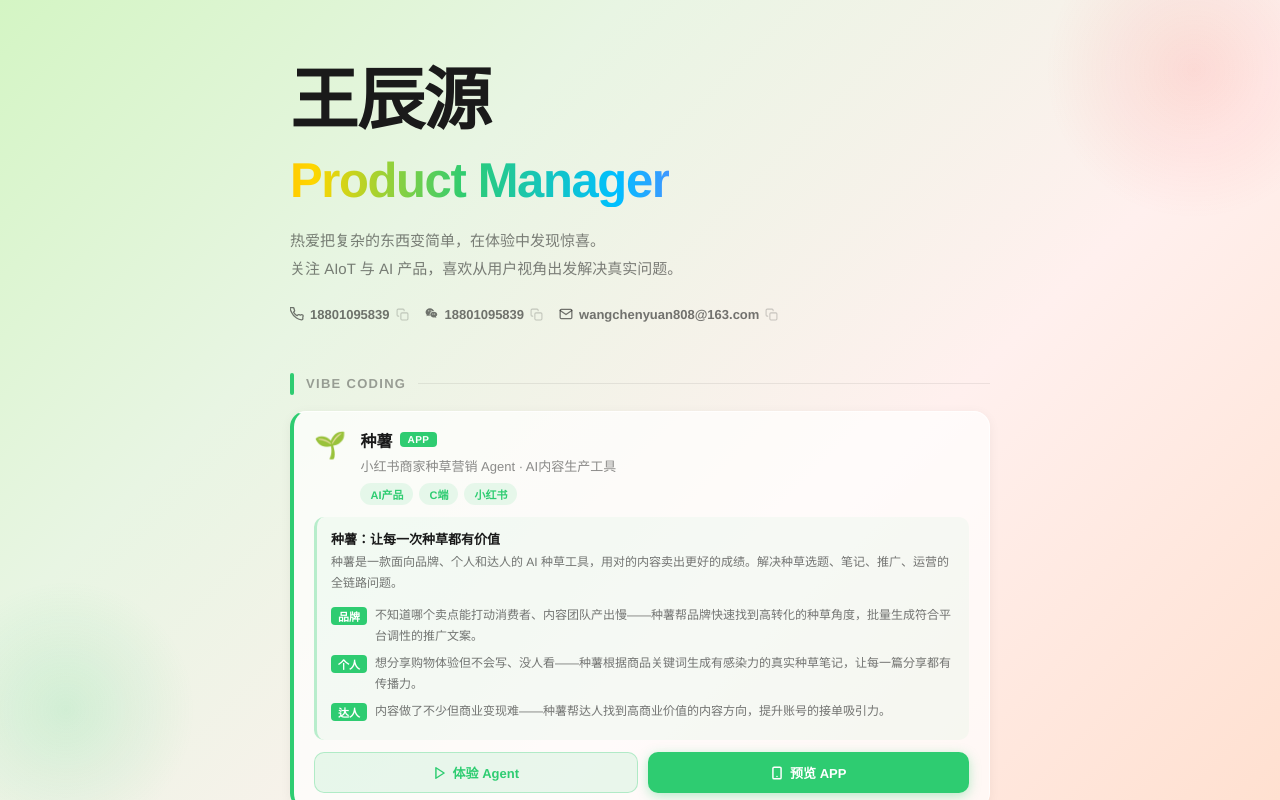
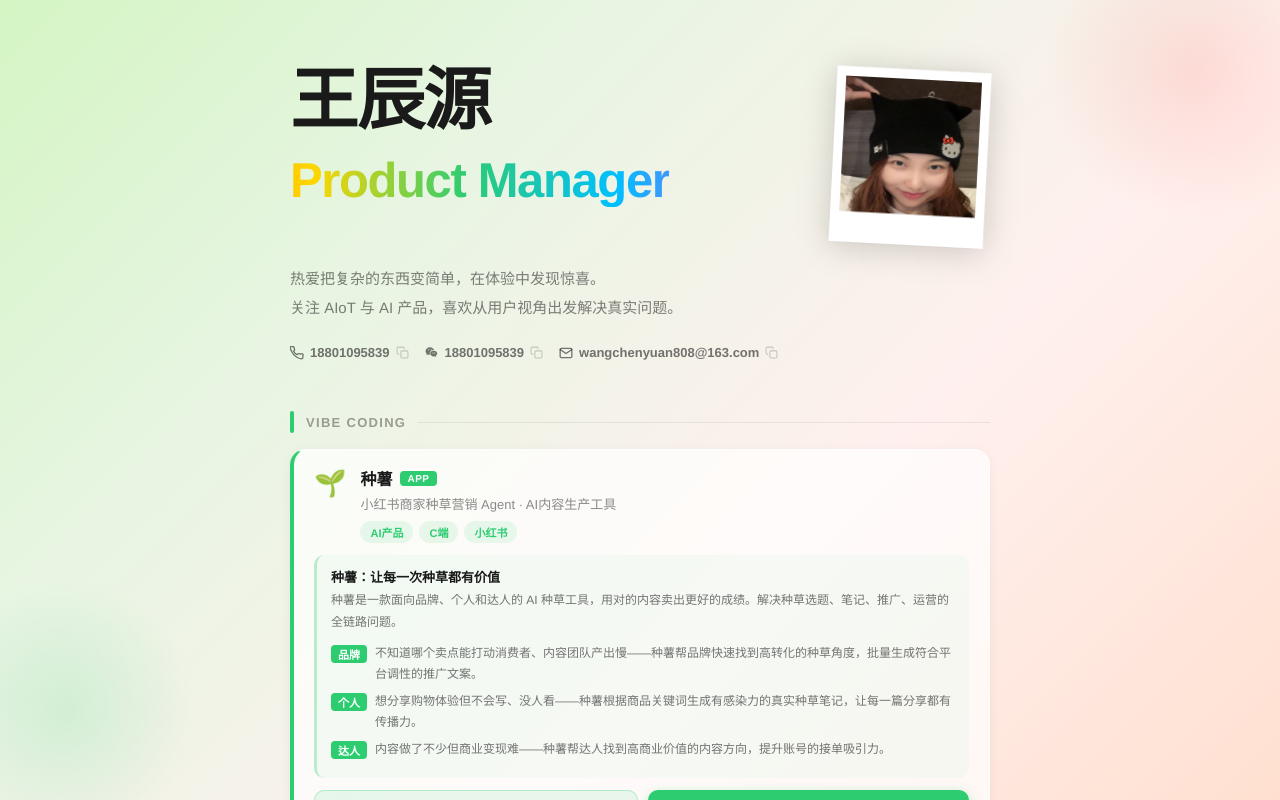
Before and after one commit to yuan808/yuan808.github.io, a React (Vite) app: page / in a window 1280 px wide. Built offline with nearby package versions, Linux system fonts and the light colour scheme.

Commit message:
feat: 照片移到右侧，修改美团实习AIoT描述，删除食品安全准召率指标

```diff
--- a/src/pages/Home.jsx
+++ b/src/pages/Home.jsx
@@ -39,9 +39,9 @@
       '【需求调研】分析内部多个现有平台侧重点，发现硬件设备阶段性数据孤立、数据预测性能力存在短板，推动系统功能建设与AI能力接入',
       '【租户权限】根据权限释放逻辑和管理流程，设计租户、账号、项目、产品、管理员的权限管控收口，支持全美团员工、外包、三方使用',
       '【外卖柜设备画像】定义生命周期6步状态及信息数据，结合业务情况沉淀可复用组件能力，形成覆盖全生命周期的动态画像',
-      '【食安AIoT】根据视频监控数据质量与数量，定义星眸大模型支持下仓、店、服务的食品安全AI监管内容、能力指标体系与业务上报闭环',
+      '【AIoT能力】根据业务实体，沉淀仓、店、服务类型下的设备管理，构建星眸大模型支持下AI视频原子能力',
       '【Vibe Coding】基于 Claude Code、NoCode、Cursor 实现 UI 规范的代码分支，沉淀 skill，代码复用率 >85%，项目提效 35%',
-      '【成效指标】10万+设备全生命周期数据整合，全流程可视化率达 86.77%；设备故障响应处理效率提升 70%；食品安全准召率高于 97%',
+      '【成效指标】10万+设备全生命周期数据整合，全流程可视化率达 86.77%；设备故障响应处理效率提升 70%',
     ],
   },
   {
@@ -1122,9 +1122,10 @@
 
         {/* ── Hero ── */}
         <div style={{ marginBottom: 48, animation: 'fadeUp 0.4s ease both' }}>
-          <h1 style={{ fontSize: 'clamp(38px,6vw,68px)', fontWeight: 900, lineHeight: 1.08, letterSpacing: '-0.02em', marginBottom: 16, color: '#1A1A1A' }}>
-            王辰源
-            <br />
+          <div style={{ display: 'flex', alignItems: 'flex-start', gap: 24, marginBottom: 16 }}>
+            <h1 style={{ fontSize: 'clamp(38px,6vw,68px)', fontWeight: 900, lineHeight: 1.08, letterSpacing: '-0.02em', color: '#1A1A1A', margin: 0 }}>
+              王辰源
+              <br />
             <span style={{
               background: 'linear-gradient(90deg,#FF3B2F,#FF8C00,#FFD600,#2ECC71,#00BFFF,#B44DFF)',
               WebkitBackgroundClip: 'text', WebkitTextFillColor: 'transparent',
@@ -1133,6 +1134,33 @@
               fontSize: '0.72em',
             }}>Product Manager</span>
           </h1>
+
+          {/* 弹性间隔，把照片推到右侧 */}
+          <div style={{ flex: 1 }} />
+
+          {/* 拍立得头像 */}
+          <div style={{
+            flexShrink: 0,
+            marginTop: 4,
+            transform: 'rotate(3deg)',
+            transition: 'transform 0.3s ease',
+            cursor: 'default',
+          }}
+            onMouseEnter={e => e.currentTarget.style.transform = 'rotate(0deg) scale(1.04)'}
+            onMouseLeave={e => e.currentTarget.style.transform = 'rotate(3deg)'}
+          >
+            <img
+              src="/avatar.png"
+              alt="王辰源"
+              style={{
+                width: 'clamp(100px, 14vw, 160px)',
+                display: 'block',
+                filter: 'drop-shadow(0 4px 16px rgba(0,0,0,0.18))',
+              }}
+            />
+          </div>
+          </div>{/* end flex row */}
+
           <p style={{ fontSize: 15, lineHeight: 1.9, color: 'rgba(26,26,26,0.55)', maxWidth: 520, marginBottom: 20 }}>
             热爱把复杂的东西变简单，在体验中发现惊喜。<br />关注 AIoT 与 AI 产品，喜欢从用户视角出发解决真实问题。
           </p>
```
Also changed, not shown: public/avatar.png (added).
